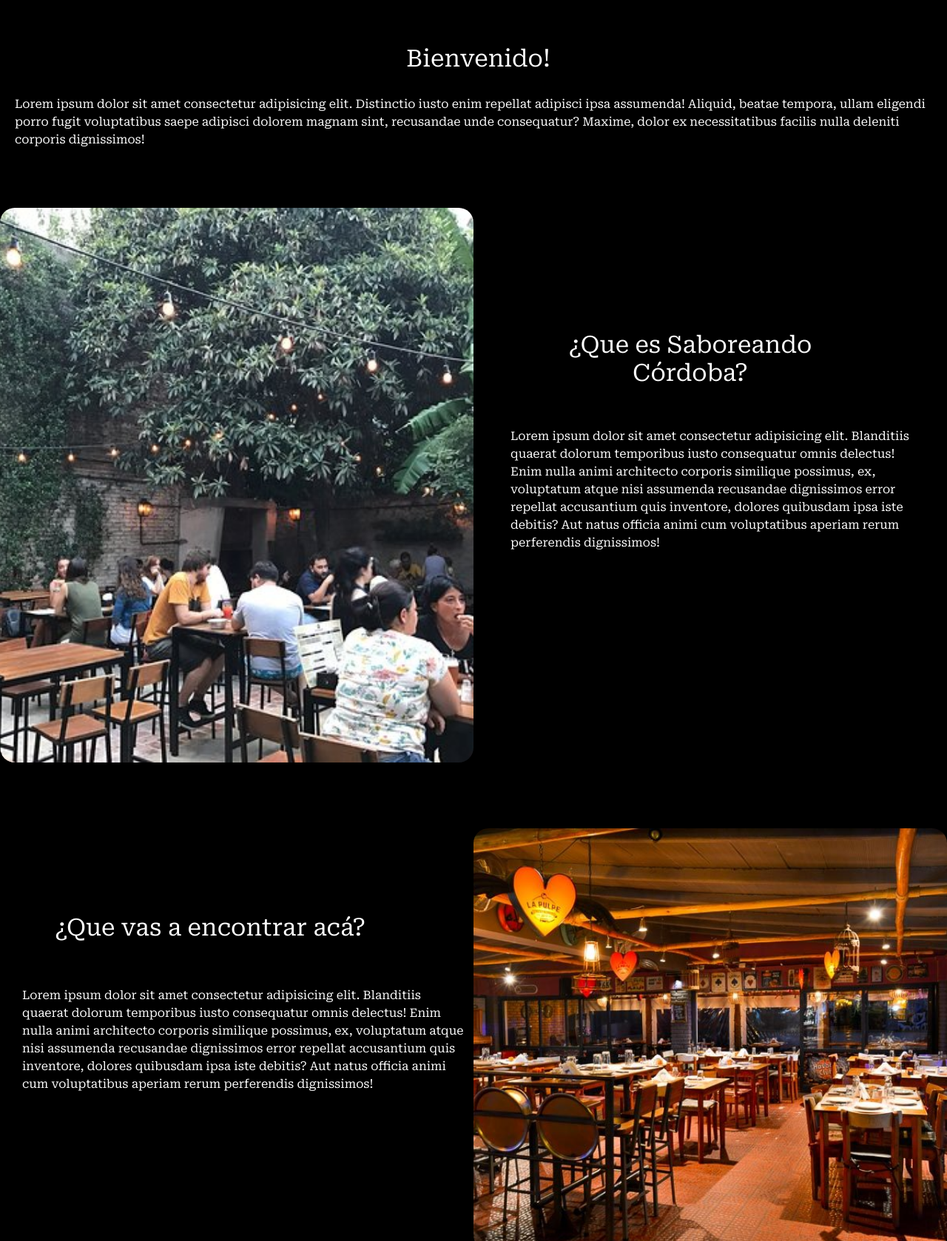
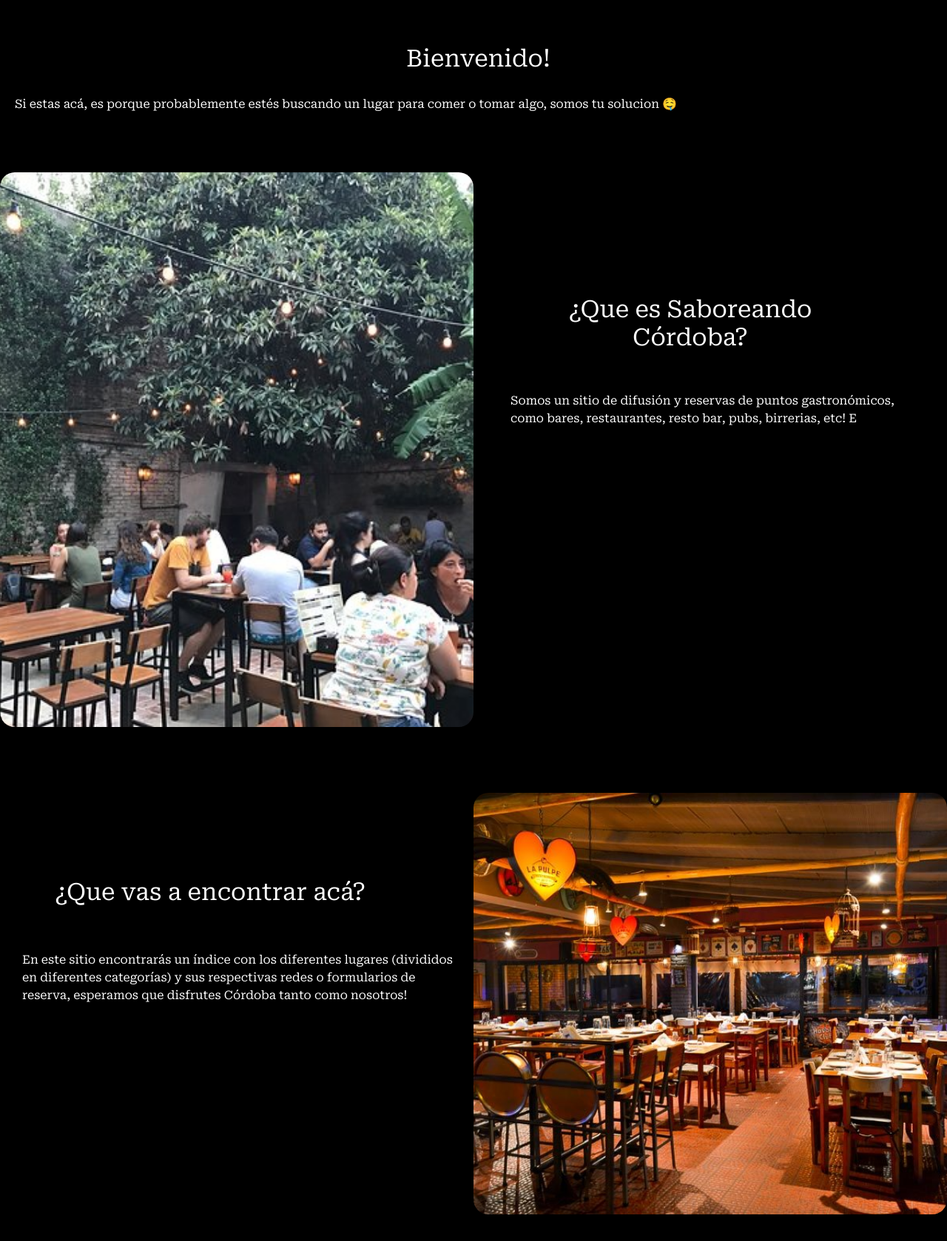
Before and after one commit to IMonzonArg/PFMonzon, a plain HTML site: page index.html in a window 1280 px wide. Shown: the part 880-2558 px from the top of the page at 74% size. Drawn offline with nearby package versions, Linux system fonts and the light colour scheme.

Commit message:
Version final

```diff
--- a/index.html
+++ b/index.html
@@ -54,11 +54,7 @@
         <h2>
             Bienvenido!
         </h2>
-        <p>Lorem ipsum dolor sit amet consectetur adipisicing elit. Distinctio iusto enim repellat adipisci ipsa
-            assumenda!
-            Aliquid, beatae tempora, ullam eligendi porro fugit voluptatibus saepe adipisci dolorem magnam sint,
-            recusandae
-            unde consequatur? Maxime, dolor ex necessitatibus facilis nulla deleniti corporis dignissimos!</p>
+        <p>Si estas acá, es porque probablemente estés buscando un lugar para comer o tomar algo, somos tu solucion 🤤</p>
     </section>
 
     <!-- Presentancion termina-->
@@ -70,13 +66,7 @@
                 <aside class="aleft col-md-6"></aside>
                 <aside class="aright col-md-6">
                     <h2>¿Que es Saboreando Córdoba?</h2>
-                    <p>Lorem ipsum dolor sit amet consectetur adipisicing elit. Blanditiis quaerat dolorum temporibus
-                        iusto
-                        consequatur omnis delectus! Enim nulla animi architecto corporis similique possimus, ex,
-                        voluptatum
-                        atque nisi assumenda recusandae dignissimos error repellat accusantium quis inventore, dolores
-                        quibusdam ipsa iste debitis? Aut natus officia animi cum voluptatibus aperiam rerum perferendis
-                        dignissimos!</p>
+                    <p> Somos un sitio de difusión y reservas de puntos gastronómicos, como bares, restaurantes, resto bar, pubs, birrerias, etc! E</p>
                 </aside>
             </div>
         </div>
@@ -87,13 +77,7 @@
             <div class="row">
                 <aside class="aaleft col-md-6">
                     <h2>¿Que vas a encontrar acá?</h2>
-                    <p>Lorem ipsum dolor sit amet consectetur adipisicing elit. Blanditiis quaerat dolorum temporibus
-                        iusto
-                        consequatur omnis delectus! Enim nulla animi architecto corporis similique possimus, ex,
-                        voluptatum
-                        atque nisi assumenda recusandae dignissimos error repellat accusantium quis inventore, dolores
-                        quibusdam ipsa iste debitis? Aut natus officia animi cum voluptatibus aperiam rerum perferendis
-                        dignissimos!</p>
+                    <p>En este sitio encontrarás un índice con los diferentes lugares (divididos en diferentes categorías) y sus respectivas redes o formularios de reserva, esperamos que disfrutes Córdoba tanto como nosotros!</p>
                 </aside>
                 <aside class="aaright col-md-6"></aside>
             </div>
```
Also changed, not shown: Pages/lugares.html (+6 -12 lines), Pages/nosotros.html (+1 -1 lines).
